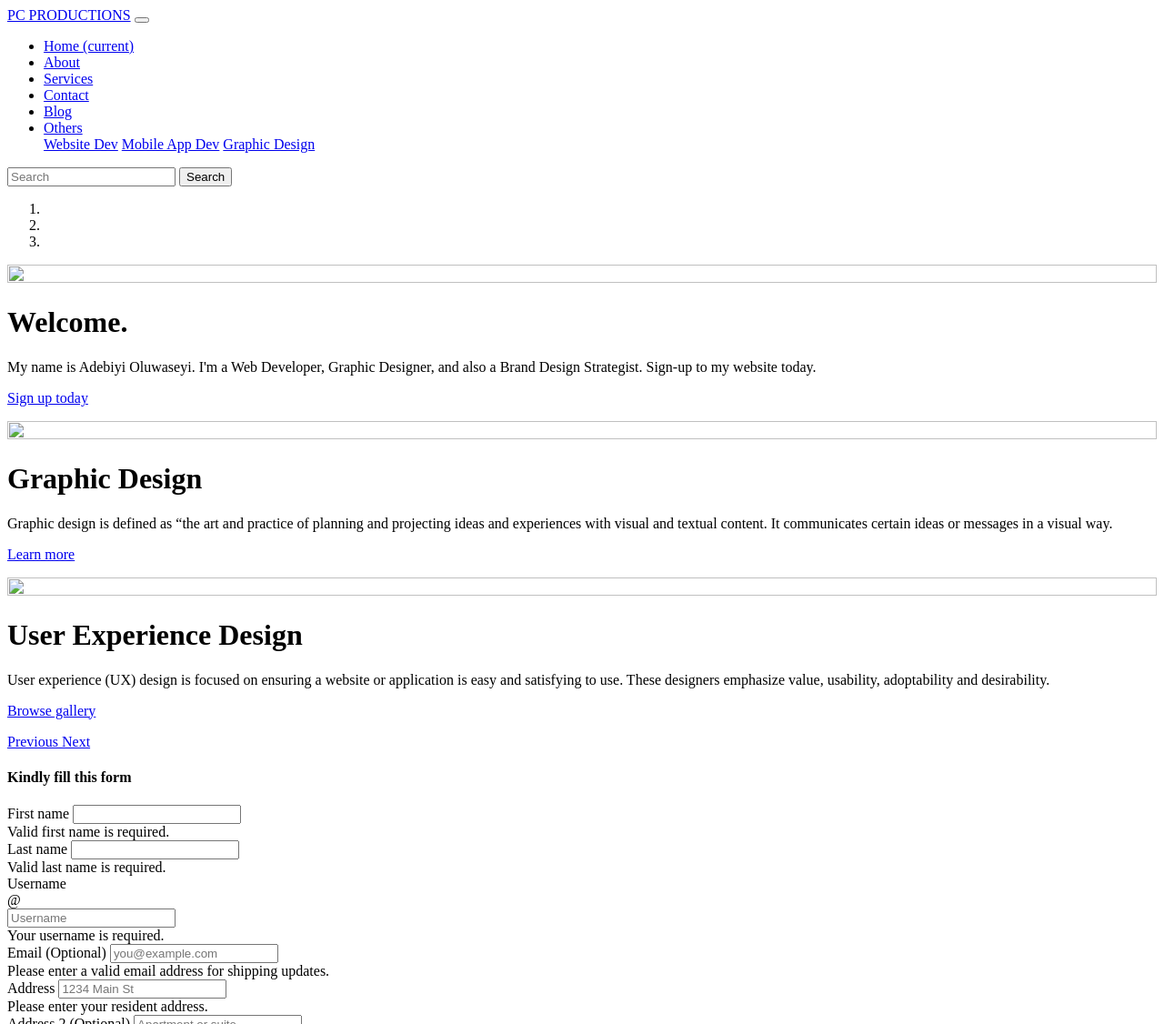
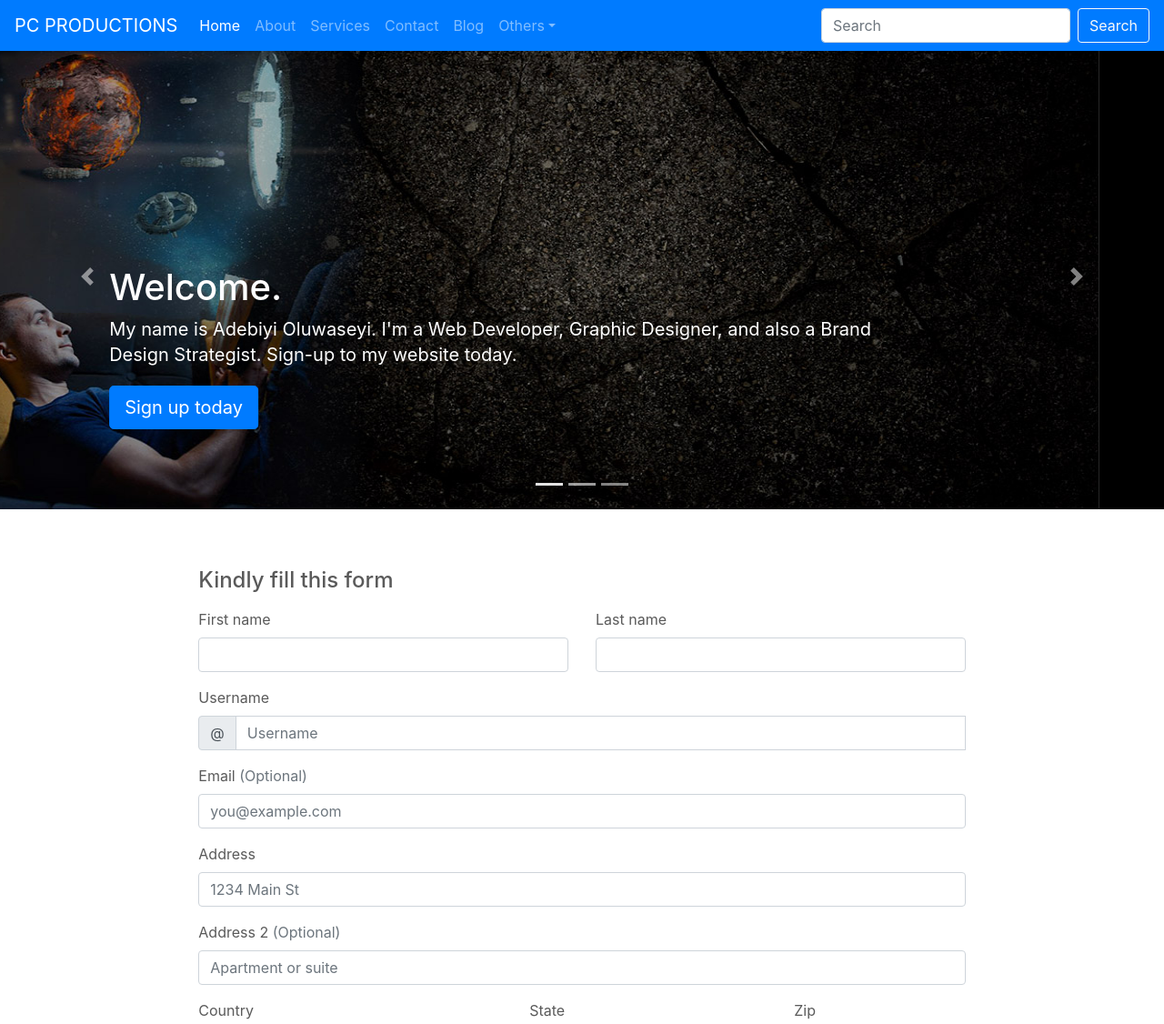
Before and after one commit to praizcodes/Bootstrap-Assignment, a plain HTML site: page index.html in a window 1280 px wide. Shown: the top 1126 px of the page at 91% size. Drawn offline with Linux system fonts and the light colour scheme; the site is published under a folder, as on GitHub Pages, so addresses that start at the root find nothing.

Commit message:
corrected relativity

```diff
--- a/index.html
+++ b/index.html
@@ -6,11 +6,11 @@
     <meta name="viewport" content="width=device-width, initial-scale=1">
 
     <!-- Bootstrap CSS -->
-    <link href="/css/bootstrap.css" rel="stylesheet" >
-    <link href="/css/carousel.css" rel="stylesheet">
-    <link href="/css/form-validation.css" rel="stylesheet">
+    <link href="./css/bootstrap.min.css" rel="stylesheet" >
+    <link href="./css/carousel.css" rel="stylesheet">
+    <link href="./css/form-validation.css" rel="stylesheet">
 
-    <link rel="canonical" href="/carousel/">
+
 
     <title>My First Bootstrap Website</title>
 
@@ -69,7 +69,7 @@
         </ol>
         <div class="carousel-inner">
           <div class="carousel-item active">
-            <img src="/images/1.jpg" class="bd-placeholder-img" width="100%" height="100%" xmlns="http://www.w3.org/2000/svg" preserveAspectRatio="xMidYMid slice" focusable="false" role="img"><rect width="100%" height="100%" fill="#777"/></img>
+            <img src="./images/1.jpg" class="bd-placeholder-img" width="100%" height="100%" xmlns="http://www.w3.org/2000/svg" preserveAspectRatio="xMidYMid slice" focusable="false" role="img"><rect width="100%" height="100%" fill="#777"/></img>
             <div class="container">
               <div class="carousel-caption text-left">
                 <h1>Welcome.</h1>
@@ -79,7 +79,7 @@
             </div>
           </div>
           <div class="carousel-item">
-            <img src="/images/3.jpg" class="bd-placeholder-img" width="100%" height="100%" xmlns="http://www.w3.org/2000/svg" preserveAspectRatio="xMidYMid slice" focusable="false" role="img"><rect width="100%" height="100%" fill="#777"/></img>
+            <img src="./images/3.jpg" class="bd-placeholder-img" width="100%" height="100%" xmlns="http://www.w3.org/2000/svg" preserveAspectRatio="xMidYMid slice" focusable="false" role="img"><rect width="100%" height="100%" fill="#777"/></img>
             <div class="container">
               <div class="carousel-caption">
                 <h1>Graphic Design</h1>
@@ -89,7 +89,7 @@
             </div>
           </div>
           <div class="carousel-item">
-            <img src="/images/4.jpg" class="bd-placeholder-img" width="100%" height="100%" xmlns="http://www.w3.org/2000/svg" preserveAspectRatio="xMidYMid slice" focusable="false" role="img"><rect width="100%" height="100%" fill="#777"/></img>
+            <img src="./images/4.jpg" class="bd-placeholder-img" width="100%" height="100%" xmlns="http://www.w3.org/2000/svg" preserveAspectRatio="xMidYMid slice" focusable="false" role="img"><rect width="100%" height="100%" fill="#777"/></img>
             <div class="container">
               <div class="carousel-caption text-right">
                 <h1>User Experience Design</h1>
@@ -250,9 +250,9 @@
 
 
     <script src="./jquery/jquery.min.js" integrity="sha384-DfXdz2htPH0lsSSs5nCTpuj/zy4C+OGpamoFVy38MVBnE+IbbVYUew+OrCXaRkfj" crossorigin="anonymous"></script>
-          <script>window.jQuery || document.write('<script src="./jquery/jquery.min.js"><\/script>')</script><script src="/js/bootstrap.bundle.min.js"></script>
+          <script>window.jQuery || document.write('<script src="./jquery/jquery.min.js"><\/script>')</script><script src="./js/bootstrap.bundle.min.js"></script>
     <script src="./js/form-validation.js"></script>
     <!-- Option 1: Bootstrap Bundle with Popper -->
-    <script src="/js/bootstrap.min.js"  crossorigin="anonymous"></script>
+    <script src="./js/bootstrap.min.js"  crossorigin="anonymous"></script>
   </body>
 </html>
```
Also changed, not shown: page2.html (+3 -3 lines).
